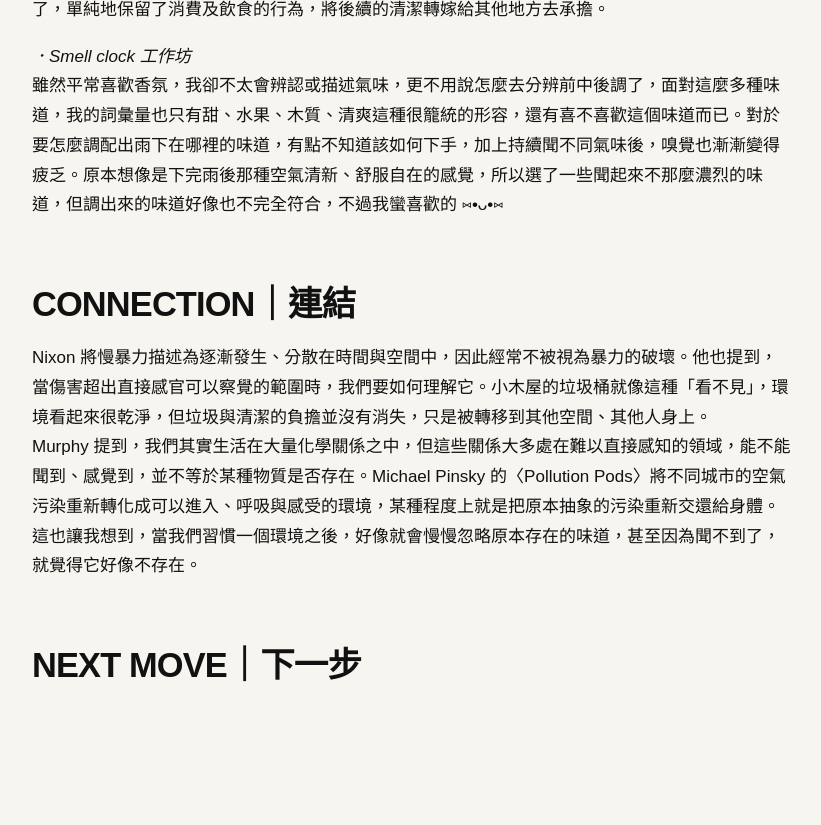
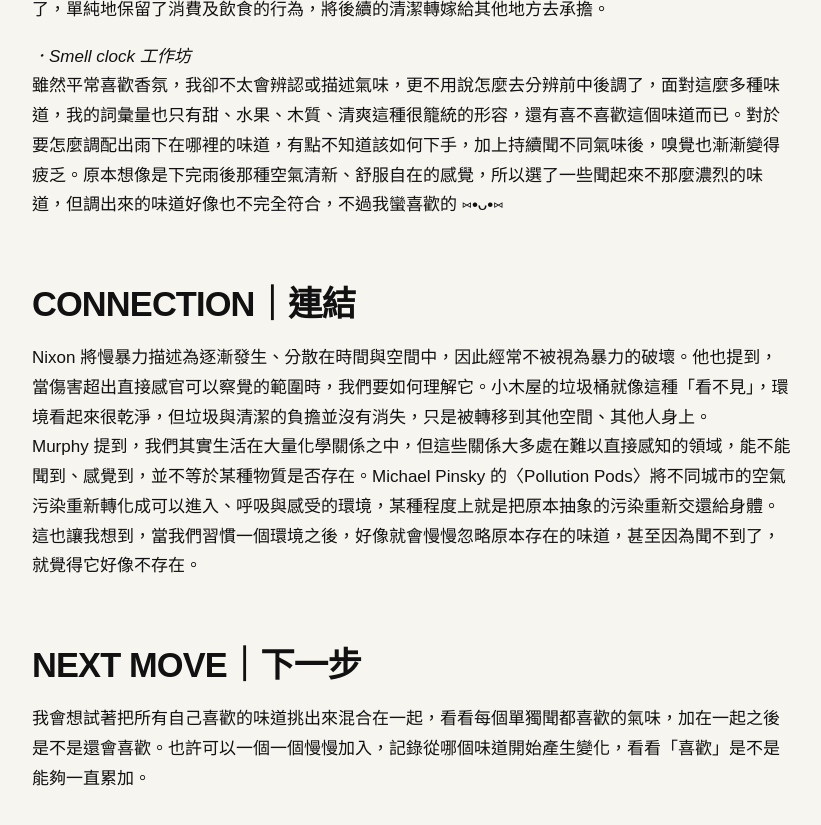
Before and after one commit to liki1928/fieldworkarchive, a Jekyll site: the page built from weeks/week-04.md, in a window 1280 px wide and 900 px high, scrolled down 2893 px. Shown: the top 825 px of the window, without its empty margins (48-869 px from the left). Built offline with Jekyll 4.4.1, drawn with Linux system fonts in a browser that asks for light colours; before the commit the page ends 3686 px from its top, so only the background shows below that.

Commit message:
Update week-04.md

```diff
--- a/weeks/week-04.md
+++ b/weeks/week-04.md
@@ -39,3 +39,4 @@ Murphy 提到，我們其實生活在大量化學關係之中，但這些關係
 
 ## NEXT MOVE｜下一步
 <!-- 如果把這個發現轉化成工具、介面、規則、身體技術或作品，你下一步會測試什麼？ -->
+我會想試著把所有自己喜歡的味道挑出來混合在一起，看看每個單獨聞都喜歡的氣味，加在一起之後是不是還會喜歡。也許可以一個一個慢慢加入，記錄從哪個味道開始產生變化，看看「喜歡」是不是能夠一直累加。
```
